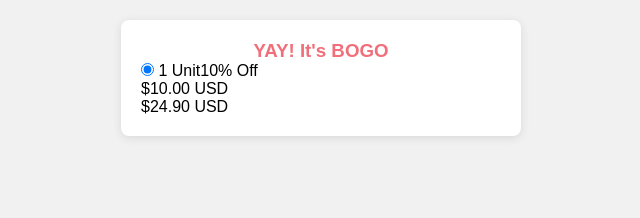
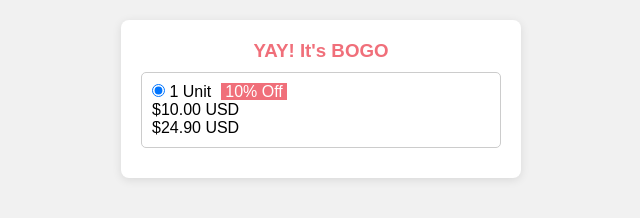
Before and after one commit to AKashT1729/Assignment_addCart, a plain HTML site: page index.html in a window 1280 px wide. Shown: the whole page, without its empty margins (319-959 px from the left). Drawn offline with Linux system fonts and the light colour scheme.

Commit message:
add styles for product options and discount display

```diff
--- a/style.css
+++ b/style.css
@@ -20,3 +20,19 @@ h3{
     text-align: center;
     color: #f06f7a;
 }
+.product-option{
+    border: 1px solid #ccc;
+    border-radius: 5px;
+    padding: 10px;
+    margin: 10px 0;
+}
+.input{
+    margin: 0;
+}
+
+.discount{
+    color: #fff;
+    margin-left: 10px;
+    padding: 0 4px;
+    background-color: #f06f7a;
+}
```
